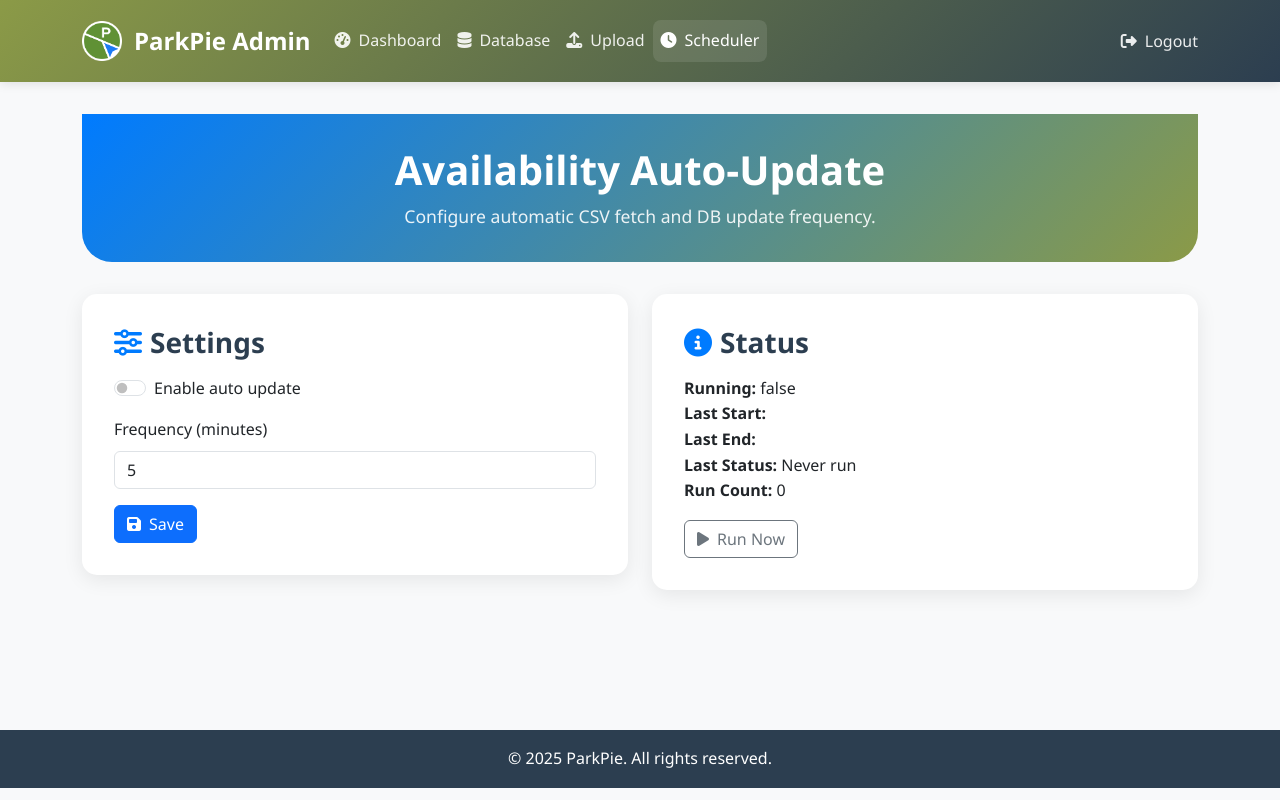
After one commit to strawsub/parkpie, a Spring Boot app: page /admin/scheduler in a window 1280 px wide. The commit adds this page. Run offline with Spring Boot 4, Linux system fonts and the light colour scheme; the visitor is signed in with stand-in values (Sample User, id 1); some of the project's set-up classes (security, data sources, template engines, error pages and the like) are left out, and stand-ins take their place.

Commit message:
feat(dashboard): add auto-availability scheduler and manual trigger in admin dashboard

```diff
--- /dev/null
+++ b/apps/backend/src/main/java/com/parkpie/backend/admin/controller/AdminSchedulerController.java
@@ -0,0 +1,84 @@
+package com.parkpie.backend.admin.controller;
+
+import com.parkpie.backend.admin.service.SchedulerSettingsService;
+import com.parkpie.backend.api.service.AvailabilityJobRunner;
+import org.springframework.http.ResponseEntity;
+import org.springframework.stereotype.Controller;
+import org.springframework.ui.Model;
+import org.springframework.web.bind.annotation.*;
+
+import java.time.Instant;
+import java.util.LinkedHashMap;
+import java.util.Map;
+
+@Controller
+@RequestMapping("/admin/scheduler")
+public class AdminSchedulerController {
+
+    private final SchedulerSettingsService settings;
+    private final AvailabilityJobRunner runner;
+
+    public AdminSchedulerController(SchedulerSettingsService settings, AvailabilityJobRunner runner) {
+        this.settings = settings;
+        this.runner = runner;
+    }
+
+    @GetMapping
+    public String scheduler(Model model) {
+        model.addAttribute("enabled", settings.isEnabled());
+        model.addAttribute("intervalMinutes", settings.getIntervalMinutes());
+        model.addAttribute("running", settings.isRunning());
+        model.addAttribute("lastRunStart", settings.getLastRunStart());
+        model.addAttribute("lastRunEnd", settings.getLastRunEnd());
+        model.addAttribute("lastStatus", settings.getLastStatus());
+        model.addAttribute("lastError", settings.getLastError());
+        model.addAttribute("runCount", settings.getRunCount());
+        return "admin/scheduler";
+    }
+
+    @PostMapping
+    public String update(@RequestParam(value = "enabled", required = false) String enabled,
+                         @RequestParam("intervalMinutes") long intervalMinutes) {
+        settings.setEnabled("on".equalsIgnoreCase(enabled) || "true".equalsIgnoreCase(enabled));
+        settings.setIntervalMinutes(intervalMinutes);
+        return "redirect:/admin/scheduler";
+    }
+
+    @PostMapping("/trigger")
+    public String trigger() {
+        if (settings.isRunning()) {
+            return "redirect:/admin/scheduler";
+        }
+        if (!settings.markRunning()) {
+            return "redirect:/admin/scheduler";
+        }
+        try {
+            settings.setEnabled(settings.isEnabled()); // no-op to keep state
+            settings.markStart();
+            String status = runner.runOnce();
+            settings.markEndSuccess(status);
+        } catch (Exception e) {
+            settings.markEndError(e.getMessage());
+        } finally {
+            settings.markFinished();
+        }
+        return "redirect:/admin/scheduler";
+    }
+
+    @GetMapping("/status")
+    @ResponseBody
+    public ResponseEntity<Map<String, Object>> status() {
+        Map<String, Object> m = new LinkedHashMap<>();
+        m.put("enabled", settings.isEnabled());
+        m.put("intervalMinutes", settings.getIntervalMinutes());
+        m.put("running", settings.isRunning());
+        Instant s = settings.getLastRunStart();
+        Instant e = settings.getLastRunEnd();
+        m.put("lastRunStart", s != null ? s.toString() : null);
+        m.put("lastRunEnd", e != null ? e.toString() : null);
+        m.put("lastStatus", settings.getLastStatus());
+        m.put("lastError", settings.getLastError());
+        m.put("runCount", settings.getRunCount());
+        return ResponseEntity.ok(m);
+    }
+}
--- a/apps/backend/src/main/resources/templates/admin/dashboard.html
+++ b/apps/backend/src/main/resources/templates/admin/dashboard.html
@@ -49,6 +49,11 @@
                 <li class="nav-item">
                     <a class="nav-link" href="/admin/upload">
                         <i class="fas fa-upload me-2"></i>Upload
+                    </a>
+                </li>
+                <li class="nav-item">
+                    <a class="nav-link" href="/admin/scheduler">
+                        <i class="fas fa-clock me-2"></i>Scheduler
                     </a>
                 </li>
             </ul>
--- a/apps/backend/src/main/resources/templates/admin/database.html
+++ b/apps/backend/src/main/resources/templates/admin/database.html
@@ -49,6 +49,11 @@
                     <li class="nav-item">
                         <a class="nav-link" href="/admin/upload">
                             <i class="fas fa-upload me-2"></i>Upload
+                        </a>
+                    </li>
+                    <li class="nav-item">
+                        <a class="nav-link" href="/admin/scheduler">
+                            <i class="fas fa-clock me-2"></i>Scheduler
                         </a>
                     </li>
                 </ul>
--- /dev/null
+++ b/apps/backend/src/main/resources/templates/admin/scheduler.html
@@ -0,0 +1,119 @@
+<!DOCTYPE html>
+<html lang="en" xmlns:th="http://www.thymeleaf.org">
+<head>
+    <meta charset="UTF-8">
+    <meta name="viewport" content="width=device-width, initial-scale=1.0">
+    <meta name="robots" content="noindex, nofollow">
+    <title>ParkPie Admin - Scheduler</title>
+    <link rel="icon" type="image/png" href="/img/parkpie-logo.png">
+    <link href="https://cdn.jsdelivr.net/npm/bootstrap@5.3.0/dist/css/bootstrap.min.css" rel="stylesheet">
+    <link href="https://cdnjs.cloudflare.com/ajax/libs/font-awesome/6.4.0/css/all.min.css" rel="stylesheet">
+    <link href="/css/admin.css" rel="stylesheet">
+</head>
+<body>
+<nav class="navbar navbar-expand-lg">
+    <div class="container">
+        <a class="navbar-brand" href="/admin">
+            <img src="/img/parkpie-logo.png" alt="ParkPie Logo">
+            ParkPie Admin
+        </a>
+        <button class="navbar-toggler" type="button" data-bs-toggle="collapse" data-bs-target="#navbarNav">
+            <span class="navbar-toggler-icon"></span>
+        </button>
+        <div class="collapse navbar-collapse" id="navbarNav">
+            <ul class="navbar-nav me-auto">
+                <li class="nav-item"><a class="nav-link" href="/admin"><i class="fas fa-tachometer-alt me-2"></i>Dashboard</a></li>
+                <li class="nav-item"><a class="nav-link" href="/admin/database"><i class="fas fa-database me-2"></i>Database</a></li>
+                <li class="nav-item"><a class="nav-link" href="/admin/upload"><i class="fas fa-upload me-2"></i>Upload</a></li>
+                <li class="nav-item"><a class="nav-link active" href="/admin/scheduler"><i class="fas fa-clock me-2"></i>Scheduler</a></li>
+            </ul>
+            <div class="navbar-nav">
+                <form th:action="@{/logout}" method="post" class="d-inline m-0 p-0">
+                    <input type="hidden" th:name="${_csrf.parameterName}" th:value="${_csrf.token}" />
+                    <button type="submit" class="nav-link logout-btn btn btn-link p-0">
+                        <i class="fas fa-sign-out-alt me-2"></i>Logout
+                    </button>
+                </form>
+            </div>
+        </div>
+    </div>
+    </nav>
+
+<div class="main-content">
+    <div class="container">
+        <div class="page-header text-center">
+            <div class="row">
+                <div class="col-lg-8 mx-auto">
+                    <h1>Availability Auto-Update</h1>
+                    <p>Configure automatic CSV fetch and DB update frequency.</p>
+                </div>
+            </div>
+        </div>
+
+        <div class="row g-4">
+            <div class="col-lg-6">
+                <div class="info-card">
+                    <h3 class="mb-3"><i class="fas fa-sliders-h me-2"></i>Settings</h3>
+                    <form th:action="@{/admin/scheduler}" method="post">
+                        <input type="hidden" th:name="${_csrf.parameterName}" th:value="${_csrf.token}" />
+                        <div class="form-check form-switch mb-3">
+                            <input class="form-check-input" type="checkbox" id="enabled" name="enabled" th:checked="${enabled}">
+                            <label class="form-check-label" for="enabled">Enable auto update</label>
+                        </div>
+                        <div class="mb-3">
+                            <label for="intervalMinutes" class="form-label">Frequency (minutes)</label>
+                            <input type="number" class="form-control" id="intervalMinutes" name="intervalMinutes" min="1" step="1" th:value="${intervalMinutes}">
+                        </div>
+                        <button type="submit" class="btn btn-primary"><i class="fas fa-save me-2"></i>Save</button>
+                    </form>
+                </div>
+            </div>
+            <div class="col-lg-6">
+                <div class="info-card">
+                    <h3 class="mb-3"><i class="fas fa-info-circle me-2"></i>Status</h3>
+                    <ul class="list-unstyled mb-3">
+                        <li><strong>Running:</strong> <span id="running" th:text="${running}">false</span></li>
+                        <li><strong>Last Start:</strong> <span id="lastRunStart" th:text="${lastRunStart}">-</span></li>
+                        <li><strong>Last End:</strong> <span id="lastRunEnd" th:text="${lastRunEnd}">-</span></li>
+                        <li><strong>Last Status:</strong> <span id="lastStatus" th:text="${lastStatus}">Never run</span></li>
+                        <li th:if="${lastError}"><strong>Last Error:</strong> <span class="text-danger" id="lastError" th:text="${lastError}"></span></li>
+                        <li><strong>Run Count:</strong> <span id="runCount" th:text="${runCount}">0</span></li>
+                    </ul>
+                    <form th:action="@{/admin/scheduler/trigger}" method="post" class="d-inline">
+                        <input type="hidden" th:name="${_csrf.parameterName}" th:value="${_csrf.token}" />
+                        <button type="submit" class="btn btn-outline-secondary" th:disabled="${running}">
+                            <i class="fas fa-play me-2"></i>Run Now
+                        </button>
+                    </form>
+                </div>
+            </div>
+        </div>
+    </div>
+</div>
+
+<footer class="footer">
+    <div class="container">
+        <p class="mb-0">&copy; 2025 ParkPie. All rights reserved.</p>
+    </div>
+    </footer>
+
+<script src="https://cdn.jsdelivr.net/npm/bootstrap@5.3.0/dist/js/bootstrap.bundle.min.js"></script>
+<script>
+    // Simple polling to refresh status
+    setInterval(async () => {
+        try {
+            const res = await fetch('/admin/scheduler/status');
+            if (!res.ok) return;
+            const s = await res.json();
+            document.getElementById('running').textContent = s.running;
+            document.getElementById('lastRunStart').textContent = s.lastRunStart || '-';
+            document.getElementById('lastRunEnd').textContent = s.lastRunEnd || '-';
+            document.getElementById('lastStatus').textContent = s.lastStatus || '';
+            const err = document.getElementById('lastError');
+            if (err) err.textContent = s.lastError || '';
+            document.getElementById('runCount').textContent = s.runCount || 0;
+        } catch (e) { /* ignore */ }
+    }, 10000);
+</script>
+</body>
+</html>
--- a/apps/backend/src/main/resources/templates/admin/upload.html
+++ b/apps/backend/src/main/resources/templates/admin/upload.html
@@ -49,6 +49,11 @@
                     <li class="nav-item">
                         <a class="nav-link active" href="/admin/upload">
                             <i class="fas fa-upload me-2"></i>Upload
+                        </a>
+                    </li>
+                    <li class="nav-item">
+                        <a class="nav-link" href="/admin/scheduler">
+                            <i class="fas fa-clock me-2"></i>Scheduler
                         </a>
                     </li>
                 </ul>
```
Also changed, not shown: apps/backend/src/main/java/com/parkpie/backend/admin/service/SchedulerSettingsService.java (added, +59 -0 lines), apps/backend/src/main/java/com/parkpie/backend/api/service/AvailabilityJobRunner.java (added, +42 -0 lines), apps/backend/src/main/java/com/parkpie/backend/api/service/AvailabilityScheduler.java (added, +42 -0 lines), apps/backend/src/main/java/com/parkpie/backend/core/config/SchedulingConfig.java (added, +9 -0 lines).
